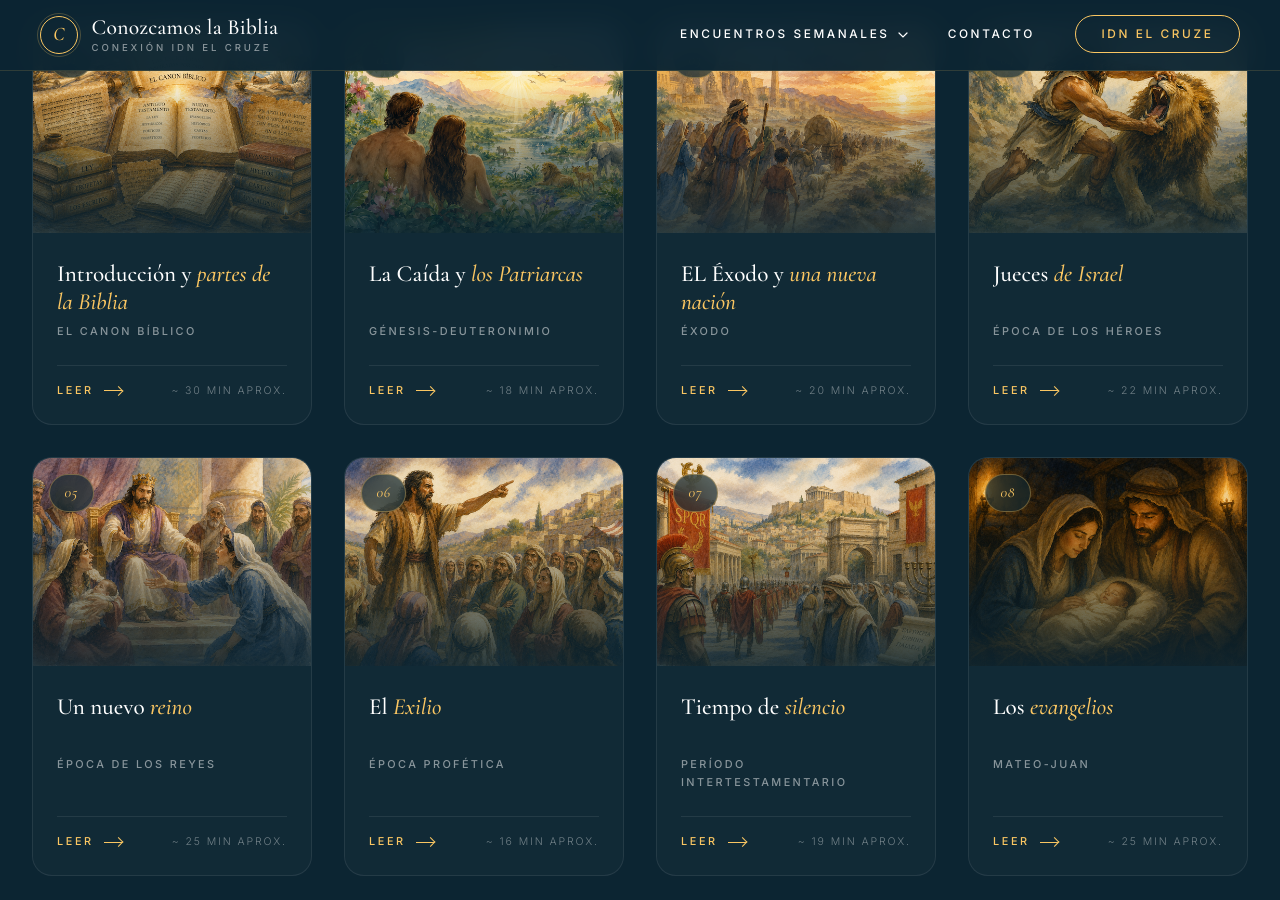
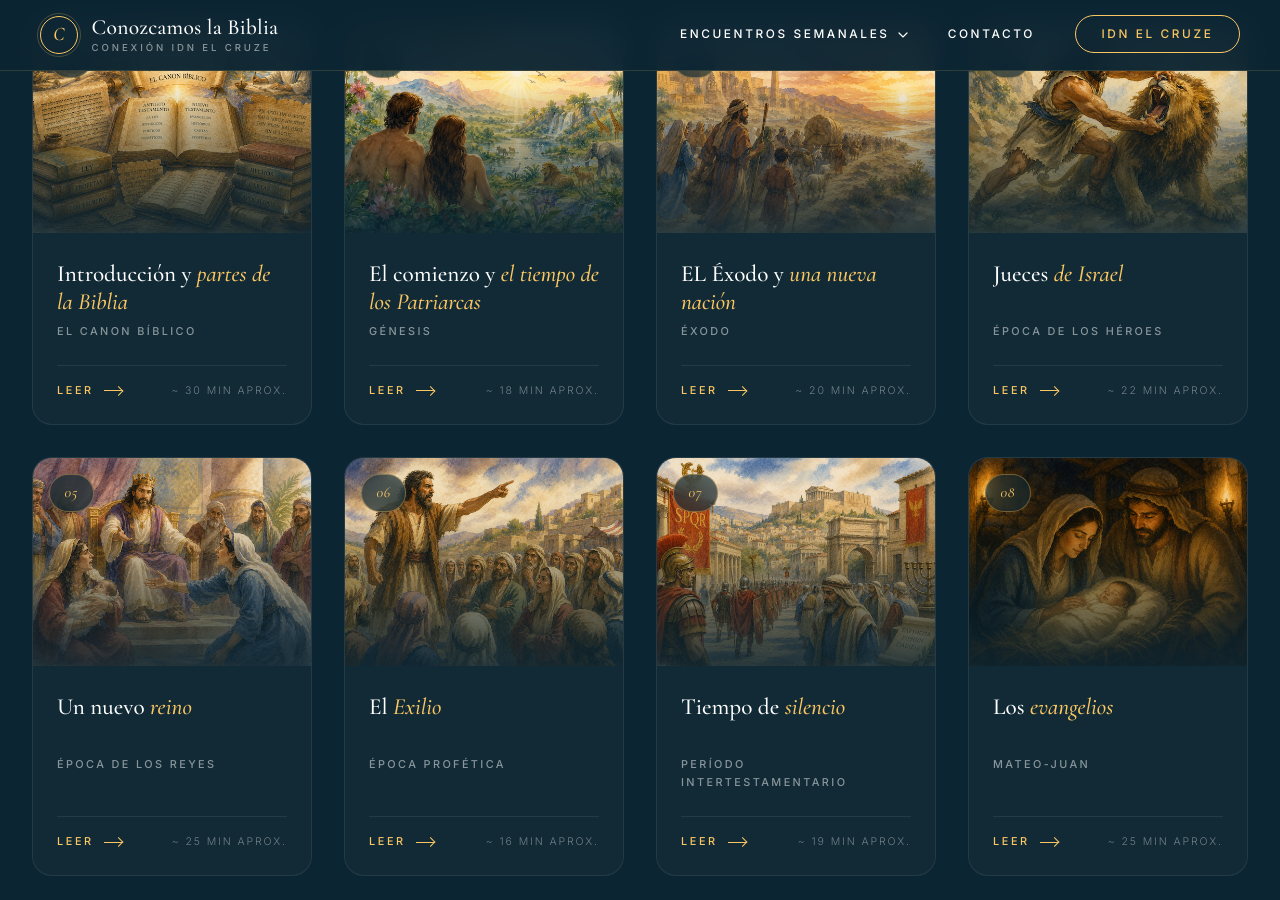
Before and after one commit to iporoma/conozcamoslabiblia, a Jekyll site: the page built from index.html, in a window 1280 px wide and 900 px high, scrolled down 2598 px. Built offline with Jekyll 4.4.1, drawn with Linux system fonts in a browser that asks for light colours.

Commit message:
Update title and meta description in index.html

```diff
--- a/index.html
+++ b/index.html
@@ -134,8 +134,8 @@ title: Conozcamos la Biblia
         <img src="https://iporoma.github.io/conozcamoslabiblia/images/2.png" alt="La Caída y los patriarcas">
       </div>
       <div class="encuentro-card__body">
-        <h3 class="encuentro-card__title">La Caída y <em>los Patriarcas</em></h3>
-        <div class="encuentro-card__meta">Génesis-Deuteronimio</div>
+        <h3 class="encuentro-card__title">El comienzo y <em>el tiempo de los Patriarcas</em></h3>
+        <div class="encuentro-card__meta">Génesis</div>
         <div class="encuentro-card__footer">
           <span class="encuentro-card__cta">Leer <span class="encuentro-card__arrow"></span></span>
           <span class="encuentro-card__duration">~ 18 min aprox.</span>
```
